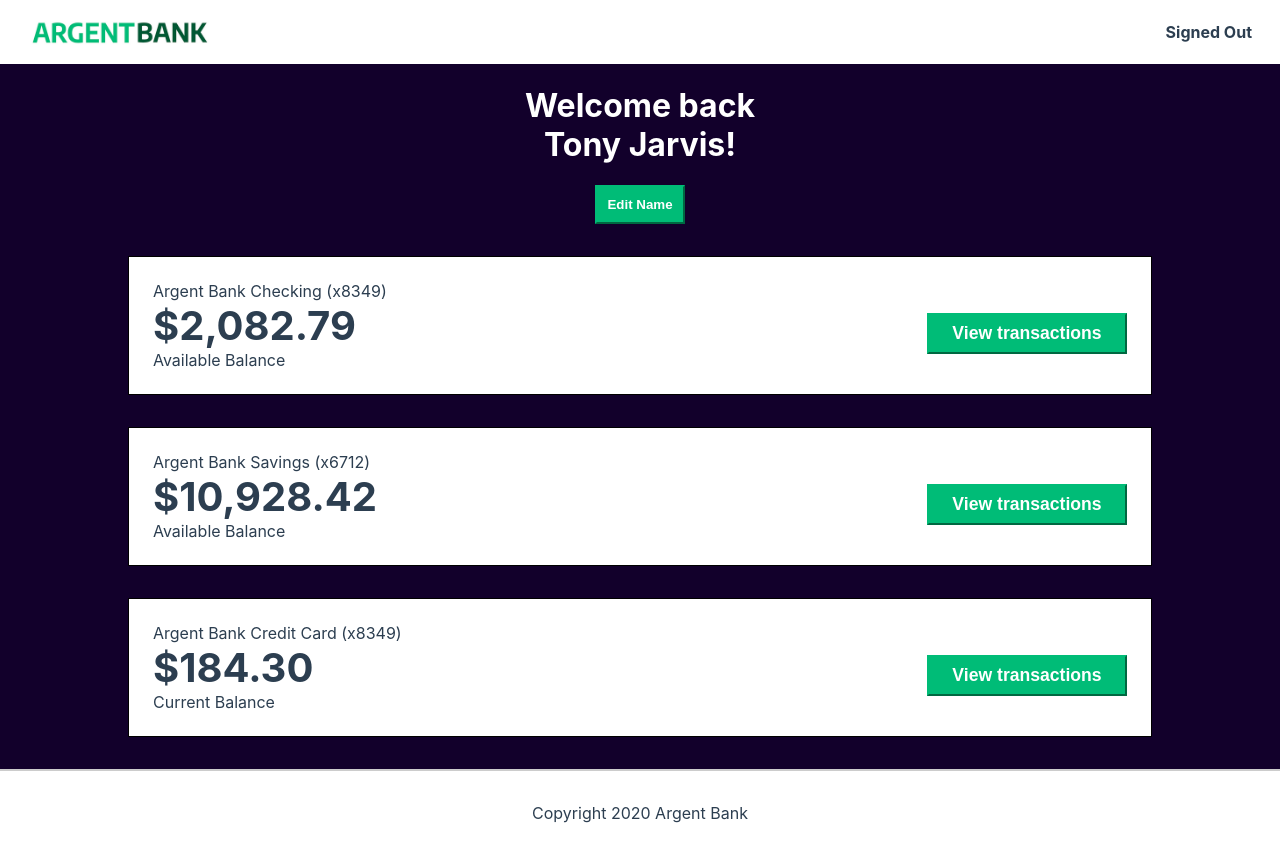
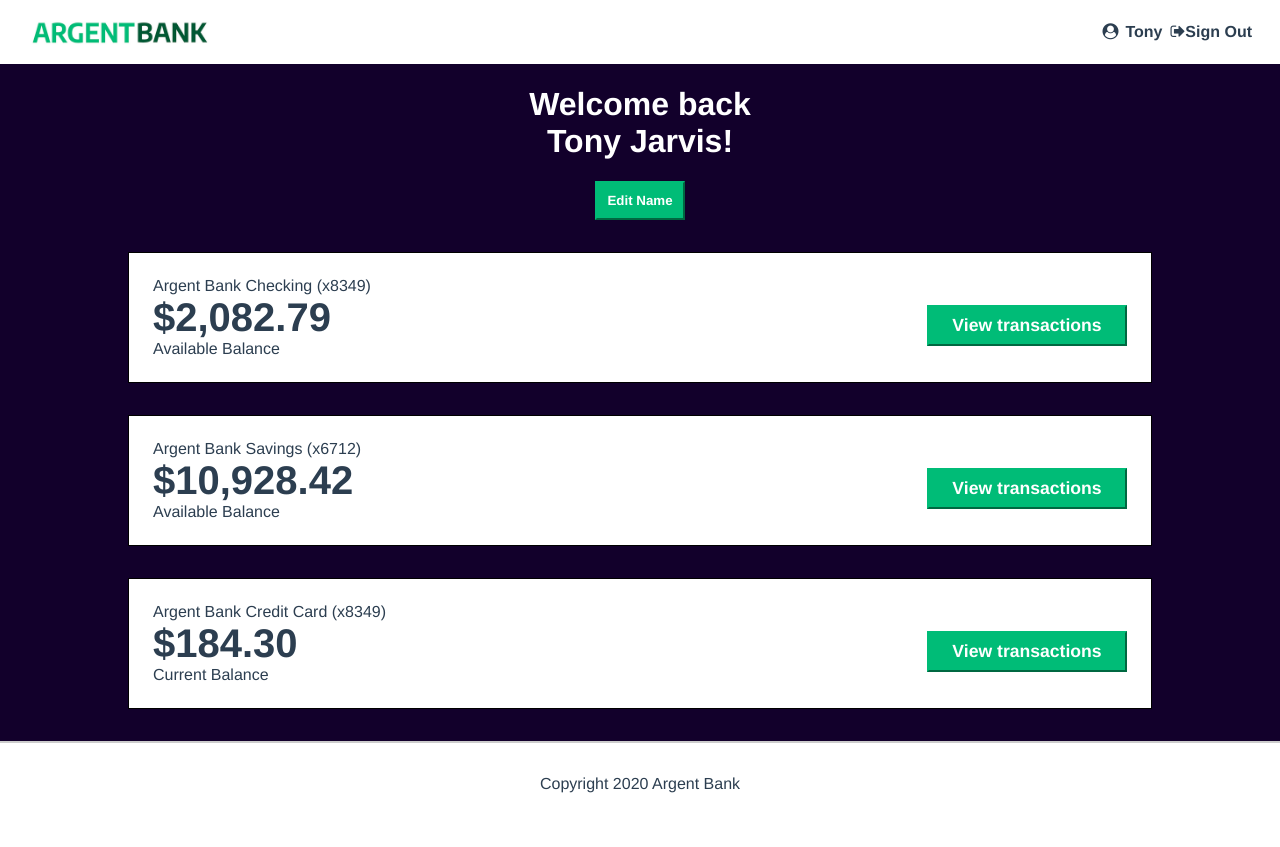
Before and after one commit to SandyTzns/ab-front, a React (Create React App) app: page /signIn/user in a window 1280 px wide. After the commit the page ends 817 px from the top, so only its background shows below. Built offline with nearby package versions, Linux system fonts and the light colour scheme; no server answers.

Commit message:
finished the changements on Navbar

```diff
--- a/public/index.html
+++ b/public/index.html
@@ -24,6 +24,10 @@
       work correctly both with client-side routing and a non-root public URL.
       Learn how to configure a non-root public URL by running `npm run build`.
     -->
+    <link
+      rel="stylesheet"
+      href="https://stackpath.bootstrapcdn.com/font-awesome/4.7.0/css/font-awesome.min.css"
+    />
     <title>React App</title>
   </head>
   <body>
--- a/src/components/admin/AdminNav.js
+++ b/src/components/admin/AdminNav.js
@@ -6,7 +6,7 @@ export default function AdminNav() {
   return (
     <header>
       <nav className="main-nav">
-        <NavLink to="./" className="main-nav-logo">
+        <NavLink className="main-nav-logo" to="./">
           <img
             className="main-nav-logo-image"
             src={argentBankLogo}
@@ -15,9 +15,13 @@ export default function AdminNav() {
           <h1 className="sr-only">Argent Bank</h1>
         </NavLink>
         <div>
-          <NavLink to="/signIn" className="main-nav-item">
+          <NavLink className="main-nav-item" to="#">
             <i className="fa fa-user-circle"></i>
-            Signed Out
+            Tony
+          </NavLink>
+          <NavLink className="main-nav-item" to="./signIn">
+            <i className="fa fa-sign-out"></i>
+            Sign Out
           </NavLink>
         </div>
       </nav>
--- a/src/styles/main.css
+++ b/src/styles/main.css
@@ -1,5 +1,8 @@
+* {
+  font-family: Avenir, Helvetica, Arial, sans-serif;
+}
+
 html {
-  font-family: Avenir, Helvetica, Arial, sans-serif;
   -webkit-font-smoothing: antialiased;
   -moz-osx-font-smoothing: grayscale;
   text-align: center;
@@ -74,6 +77,10 @@ body {
 .main-nav-logo-image {
   max-width: 100%;
   width: 200px;
+}
+
+.fa-user-circle {
+  margin-right: 7px;
 }
 
 .hero {
```
